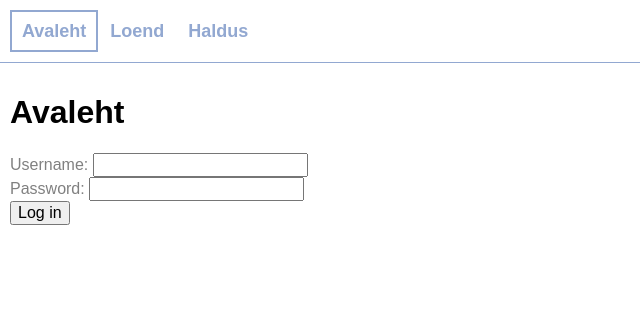
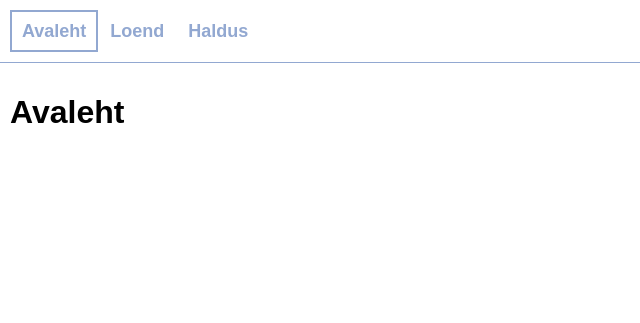
Before and after one commit to veebirakenduste-kasutajaliidesed-2016k/vk-projekt, a PHP site: page /project.html in a window 1280 px wide. Shown: the top 323 px of the page, without its empty margins (0-640 px from the left). Run offline with PHP 8.4, Linux system fonts and the light colour scheme; data that the repository does not hold is empty.

Commit message:
login function abandoned, chat inc, time to edit css and work more on js yay

```diff
--- a/data.php
+++ b/data.php
@@ -5,12 +5,12 @@
 
   $entries = json_decode($entries_from_file);
 
-  if(isset($_GET["team"]) && isset($_GET["messages"])){
+  if(isset($_GET["title"]) && isset($_GET["messages"])){
 
-    if(!empty($_GET["team"]) && !empty($_GET["messages"])){
+    if(!empty($_GET["title"]) && !empty($_GET["messages"])){
 
       $object = new StdClass();
-      $object->team = $_GET["team"];
+      $object->title = $_GET["title"];
       $object->messages = $_GET["messages"];
 
       array_push($entries, $object);
--- a/project.html
+++ b/project.html
@@ -28,18 +28,13 @@
       <label for="title">Nimi: </label><br>
       <input type="text" name="title" class="title"><br>
 
-      <label for="message">Koostis: </label><br>
+      <label for="message">Teade: </label><br>
       <input type="text" name="message" class="message"><br>
 
-      <button class="add-new-message pull-right">Lisa uus purk</button>
+      <button class="add-new-message pull-right">Lisa uus teade</button>
     </div>
     <div id = "home-view">
       <h1>Avaleht</h1>
-      <label>Username: </label>
-      <input type="text" name="username" id="username"><br>
-      <label>Password: </label>
-      <input type="password" name="password" id="password"><br>
-      <button class="login pull-left">Log in</button>
     </div>
   </main>
 
--- a/project.js
+++ b/project.js
@@ -85,7 +85,7 @@
       this.messages = arrayOfObjects;
 
       this.messages.forEach(function(message){
-        var new_message = new Message(message.team, message.message);
+        var new_message = new Message(message.title, message.message);
         var li = new_message.createHtmlElement();
         document.querySelector('.list-of-messages').appendChild(li);
       });
@@ -96,14 +96,13 @@
     bindEvents: function(){
       document.querySelector('.add-new-message').addEventListener('click',this.addNewClick.bind(this));
 
-      document.querySelector('.login').addEventListener('click',this.login.bind(this));
     },
 
     addNewClick: function(event){
-      var team = document.querySelector('.team').value; //siin peab midagi muutma, peab sobitama ta users.txt failiga, sealt võtab team välja
+      var title = document.querySelector('.title').value; //siin peab midagi muutma, peab sobitama ta users.txt failiga, sealt võtab team välja
       var message = document.querySelector('.message').value;
 
-      var new_message = new Message(team, message);
+      var new_message = new Message(title, message);
 
       this.messages.push(new_message);
       console.log(JSON.stringify(this.messages));
@@ -114,8 +113,8 @@
           console.log('salvestas serverisse');
         }
       };
-      console.log("data.php?team="+team+"&message="+message);
-      xhttp.open("GET","data.php?team="+team+"&message="+message,true);
+      console.log("data.php?title="+title+"&message="+message);
+      xhttp.open("GET","data.php?title="+title+"&message="+message,true);
       xhttp.send();
 
       var li = new_message.createHtmlElement();
@@ -137,22 +136,10 @@
 
       document.querySelector('.'+this.currentRoute).className += ' active-menu';
     },
-    login: function(event){
-      var username = document.getElementById("name").value;
-      var password = document.getElementById("password").value;
-      console.log('jou');
-
-      if( username == "name" && password == "password"){
-        console.log('logisid sisse');
-        window.location = 'list-view';
-      }else{
-        console.log('vale nimi või parool');
-      }
-    }
   };
 
-  var Message = function(new_team, new_message){
-    this.team = new_team;
+  var Message = function(new_title, new_message){
+    this.title = new_title;
     this.message = new_message;
     console.log('created new message');
   };
@@ -171,7 +158,7 @@
       var span_with_content = document.createElement('span');
       span_with_content.className = 'content';
 
-      var content = document.createTextNode(this.team + ' | ' + this.message);
+      var content = document.createTextNode(this.title + ' | ' + this.message);
       span_with_content.appendChild(content);
 
       li.appendChild(span_with_content);
```
Also changed, not shown: 1 other file.
